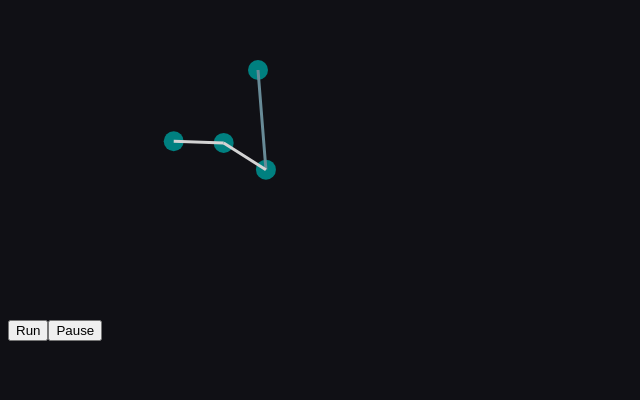
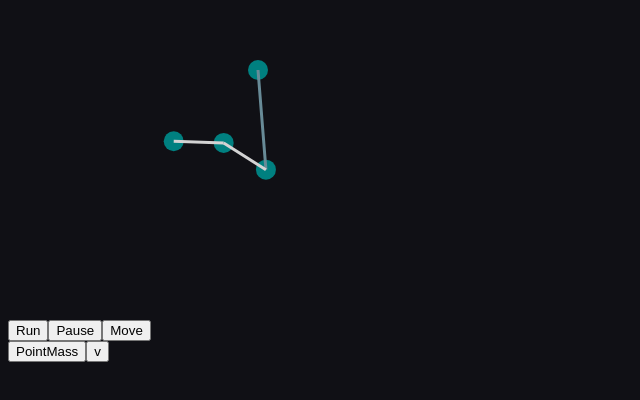
Before and after one commit to sokmontrey/dynamical-js, a React (Vite) app: page / in a window 1280 px wide. Shown: the part 188-588 px from the top of the page, without its empty margins (0-640 px from the left). Built offline with nearby package versions, Linux system fonts and the light colour scheme.

Commit message:
simple react mode switching
easier for testing & and also to check whether it is a good idea to use mode_manager for switch mode (it sure is a good one)

```diff
--- a/src/App.tsx
+++ b/src/App.tsx
@@ -1,8 +1,10 @@
-import { useEffect, useRef, useState } from "react";
+import {useEffect, useState} from "react";
 import Editor from "./core/Editor.ts";
-import Vec2, { vec2 } from "./utils/Vector.ts";
+import Vec2, {vec2} from "./utils/Vector.ts";
 import PointMass from "./core-physic/PointMass.ts";
 import RigidConstraint from "./core-physic/RigidConstraint.ts";
+import {CreateMode} from "./mode/ModeManager.ts";
+import SelectButton from "./ui-components/SelectButton.tsx";
 
 export default function App() {
 	const [editor_ref, setEditorRef] = useState<Editor>(null);
@@ -44,5 +46,11 @@ export default function App() {
 		<div id='canvas-container' style={{width: "500px", height: "500px"}}></div>
 		<button onClick={() => editor_ref.start()}>Run</button>
 		<button onClick={() => editor_ref.pause()}>Pause</button>
+		<button onClick={() => editor_ref.getModeManager().toMoveMode()}>
+			Move
+		</button>
+		<SelectButton options={Object.values(CreateMode)}
+					  onSelect={(mode: CreateMode) => editor_ref.getModeManager().toCreateMode(mode)}
+		></SelectButton>
 	</>);
 }
--- a/src/core/Editor.ts
+++ b/src/core/Editor.ts
@@ -176,4 +176,8 @@ export default class Editor {
 	isKeyDown(key: string) {
 		return this.holding_keys.has(key);
 	}
+
+	getModeManager() {
+		return this.mode_manager;
+	}
 }
--- a/src/mode/ModeManager.ts
+++ b/src/mode/ModeManager.ts
@@ -3,11 +3,10 @@ import CreateRigidConstraintMode from "./CreateRigidConstraintMode.ts";
 import MoveMode from "./MoveMode.ts";
 import Mode from "./Mode.ts";
 import Editor, {MouseButton} from "../core/Editor.ts";
-import Vec2 from "../utils/Vector.ts";
 
 export enum CreateMode {
-    POINTMASS,
-    RIGID_CONSTRAINT,
+    POINTMASS = "PointMass",
+    RIGID_CONSTRAINT = "RigidConstraint",
 }
 
 export default class ModeManager {
@@ -30,7 +29,6 @@ export default class ModeManager {
             default:
                 throw new Error("Invalid create mode");
         }
-        this.current_mode.init();
     }
 
     public toMoveMode() {
--- /dev/null
+++ b/src/ui-components/SelectButton.tsx
@@ -0,0 +1,45 @@
+import { useState } from "react";
+
+export interface SelectButtonProps<T> {
+    options: T[];
+    onSelect: (option: T) => void;
+}
+
+export default function SelectButton<T>({ options, onSelect }: SelectButtonProps<T>) {
+    const [selectedOption, setSelectedOption] = useState<T>(options[0]);
+    const [showDropdown, setShowDropdown] = useState(false);
+
+    const handleButtonClick = () => {
+        onSelect(selectedOption);
+    };
+
+    const handleDropdownToggle = (e) => {
+        e.stopPropagation(); // Prevent the button click from firing
+        setShowDropdown(prev => !prev);
+    };
+
+    const handleOptionSelect = (option: T) => {
+        setSelectedOption(option);
+        setShowDropdown(false);
+        onSelect(option);
+    };
+
+    return (
+        <div>
+            <button onClick={handleButtonClick}>
+                {selectedOption?.toString()}
+            </button>
+            <button onClick={handleDropdownToggle}> v </button>
+            {showDropdown && <div>
+                {options.map((option, i: number) =>
+                    <div key={i} onClick={() => handleOptionSelect(option)}
+                         style={{ // TODO: use css for this
+                         padding: "8px 16px",
+                         cursor: "pointer",
+                         backgroundColor: option === selectedOption ? "#f0f0f0" : "white"
+                     }} > {option?.toString()} </div>
+                )}
+            </div>}
+        </div>
+    );
+};
```
